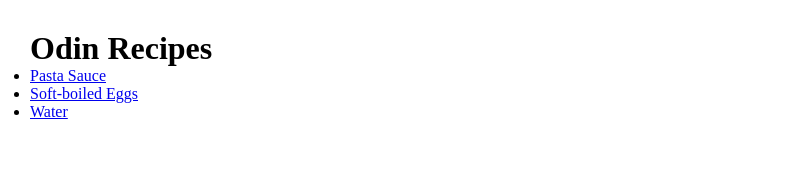
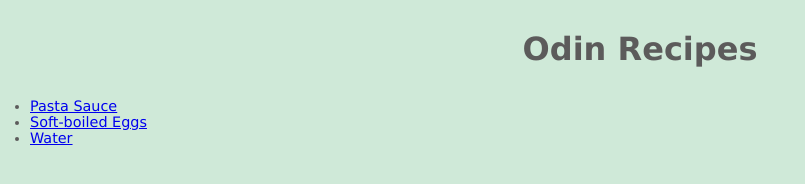
Before and after one commit to Mase1up/odin-recipes, a plain HTML site: page index.html in a window 1280 px wide. Shown: the whole page, without its empty margins (0-805 px from the left). Drawn offline with Linux system fonts and the light colour scheme.

Commit message:
Add CSS files, update some classes

```diff
--- a/index.html
+++ b/index.html
@@ -8,10 +8,10 @@
 </head>
 
 <body>
-    <h1>Odin Recipes</h1>
+    <h1 class="header">Odin Recipes</h1>
         <ul>
-          <li><a href="recipes/pasta-sauce.html">Pasta Sauce</a></li>
-          <li><a href="/recipes/soft-boiled-eggs.html">Soft-boiled Eggs</a></li>
+            <li><a href="recipes/pasta-sauce.html">Pasta Sauce</a></li>
+            <li><a href="/recipes/soft-boiled-eggs.html">Soft-boiled Eggs</a></li>
             <li><a href="/recipes/water.html">Water</a></li>
         </ul>
 
--- a/styles.css
+++ b/styles.css
@@ -2,17 +2,33 @@
     margin: 0;
     padding: 0;
     box-sizing: border-box;
+    font-family: Verdana, Geneva, Tahoma, sans-serif;
 }
 
-h5 {
+.caption {
     font-weight: normal;
+    font-size: 0.7em;
 }
 
 .food-pic {
     max-width: 250px;
+    height: auto;
 
 }
 
 body {
     margin: 30px;
+    background-color:rgb(207, 233, 216);
+    color: rgb(92, 91, 91)
 }
+
+.header {
+    margin-bottom: 30px;
+    text-align: center;
+}
+
+p,
+ul,
+ol {
+    font-size: 0.9em;
+}
```
